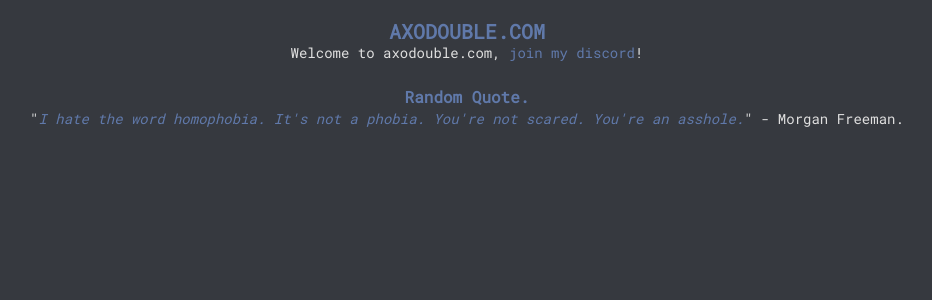
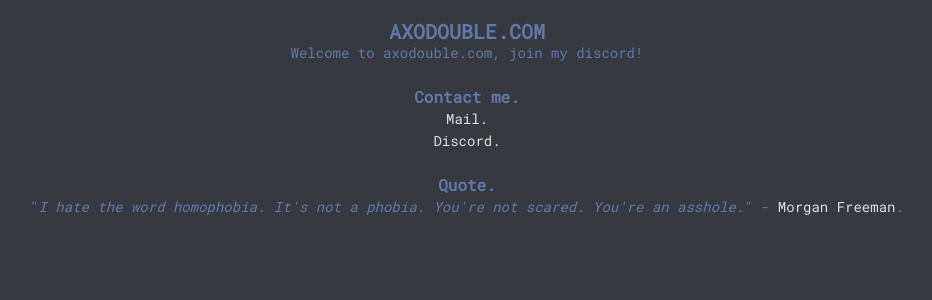
Before and after one commit to Axodouble/axodouble.com, a Next.js app: page / in a window 1280 px wide. Shown: the top 300 px of the page, without its empty margins (173-1105 px from the left). Built offline with nearby package versions, Linux system fonts and the light colour scheme.

Commit message:
Minor style changes for consistency.

```diff
--- a/src/app/page.js
+++ b/src/app/page.js
@@ -6,12 +6,16 @@ export default function Home() {
 
   return (
     <main className={styles.main}>
-      <a className={styles.a} href="https://axodouble.com/">
+      <a className={styles.normal} href="https://axodouble.com/">
         <h1 className={styles.h1}>AXODOUBLE.COM</h1>
       </a>
-      Welcome to axodouble.com, <a className={styles.a} href='https://discord.gg/Um7dr5vYK4'>join my discord</a>!<br /><br />
-      <h3 className={styles.h3}>Random Quote.</h3>
-      "<a className={styles.quote} href={quote.quote.link}>{quote.quote.text}</a>" - <a className={styles.person} href={quote.user.link}>{quote.user.text}</a>.
+      <intro className={styles.normal}>Welcome to axodouble.com, <a className={styles.inversehighlight} href='https://discord.gg/Um7dr5vYK4'>join my discord</a>!<br /><br /></intro>
+      <h3 className={styles.h3}>Contact me.</h3>
+      <a className={styles.highlight} href="mailto:axodouble@axodouble.com">Mail.</a><br />
+      <a className={styles.highlight} href="https://discord.gg/Um7dr5vYK4">Discord.</a><br /><br />
+
+      <h3 className={styles.h3}>Quote.</h3>
+      "<i><a className={styles.inversehighlight} href={quote.quote.link}>{quote.quote.text}</a></i>" - <a className={styles.inverse} href={quote.user.link}>{quote.user.text}</a>.
     </main>
   );
 }
--- a/src/app/page.module.css
+++ b/src/app/page.module.css
@@ -1,6 +1,6 @@
 .main {
   padding: 20px;
-  color: #dfdfdf;
+  color: #6079aa;
   font-family: "Roboto Mono";
   font-size: 14px;
   line-height: 22px;
@@ -10,23 +10,27 @@
   text-decoration: none;
 }
 
-.a {
+.normal {
   color: #6079aa;
   text-decoration: none;
 }
-
-.quote {
-  color: #6079aa;
-  font-style: italic;
+.inverse {
+  color: #dfdfdf;
   text-decoration: none;
 }
-.quote:hover {
-  color: #51afef;
-}
-
-.person {
+.highlight {
   color: #dfdfdf;
   text-decoration: none;
+}
+.highlight:hover {
+  color: #6079aa;
+}
+.inversehighlight {
+  color: #6079aa;
+  text-decoration: none;
+}
+.inversehighlight:hover {
+  color: #dfdfdf;
 }
 
 .h1 {
```
